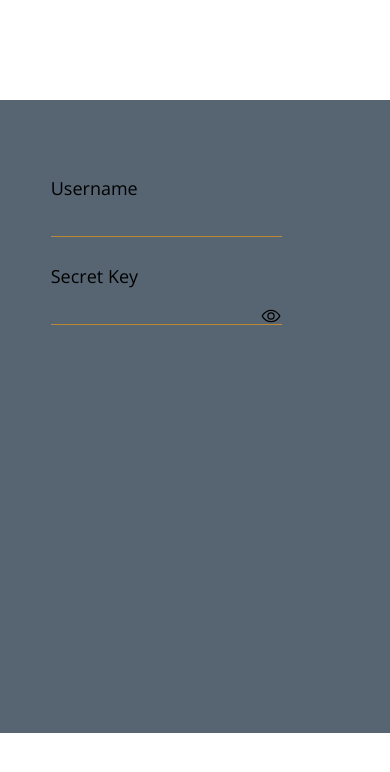
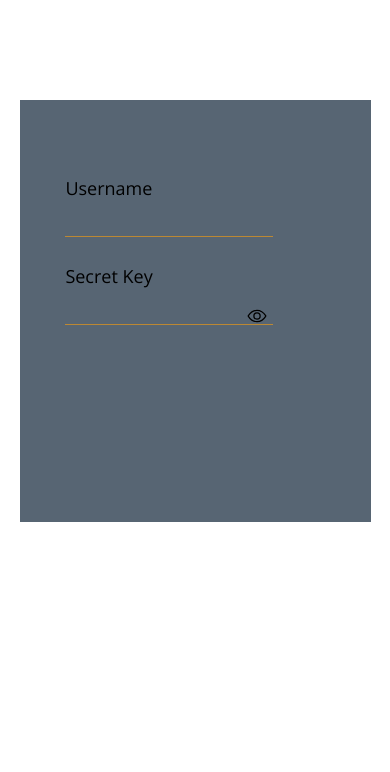
Before and after one commit to tolu-c/password, a plain HTML site: page index.html in a window 390 px wide. Drawn offline with nearby package versions, Linux system fonts and the light colour scheme.

Commit message:
Update queries.css

```diff
--- a/static/css/queries.css
+++ b/static/css/queries.css
@@ -46,7 +46,8 @@
 @media only screen and (max-width: 480px) {
   .container {
     padding-top: 75px;
-    width: 100%;
+    height: 50vh;
+    width: 90%;
   }
   .user label,
   .pssd label {
```
